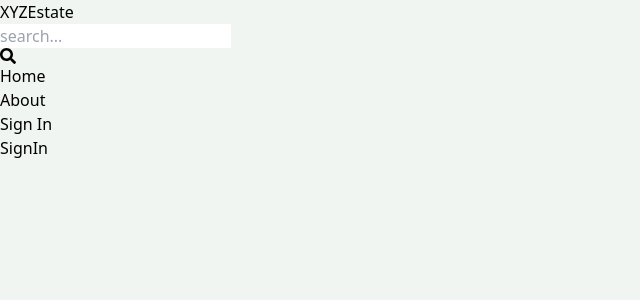
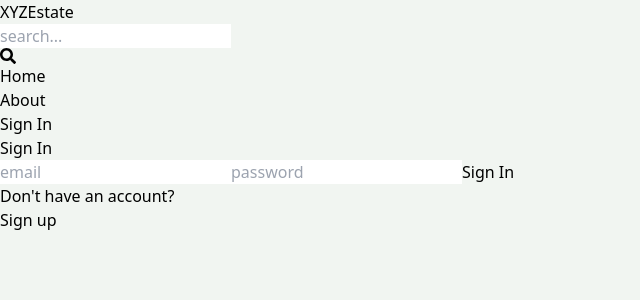
Before and after one commit to SapnaKumawat/MERN-Estate, a React (Vite) app in the folder client/: page /signin in a window 1280 px wide. Shown: the top 300 px of the page, without its empty margins (0-640 px from the left). Built offline with nearby package versions, Linux system fonts and the light colour scheme.

Commit message:
Completed SignIn page functionality

```diff
--- a/client/src/Pages/SignIn.jsx
+++ b/client/src/Pages/SignIn.jsx
@@ -1,9 +1,76 @@
-import React from 'react'
+import React, { useState } from "react";
+import { Link, useNavigate } from "react-router-dom";
 
 export default function SignIn() {
+  const [formData, setFormData] = useState({});
+  const [error, setError] = useState(null);
+  const [loading, setLoading] = useState(false);
+  const navigate = useNavigate();
+  const handleChange = (e) => {
+    setFormData({
+      ...formData,
+      [e.target.id]: e.target.value,
+    });
+  };
+
+  const handleSubmit = async (e) => {
+    e.preventDefault();
+    try {
+      setLoading(true);
+      const res = await fetch("/api/auth/signin", {
+        method: "POST",
+        headers: {
+          "Content-Type": "application/json",
+        },
+        body: JSON.stringify(formData),
+      });
+      const data = await res.json();
+      console.log(data);
+      if (data.success === false) {
+        setLoading(false);
+        setError(data.message);
+        return;
+      }
+      setLoading(false);
+      setError(null);
+      navigate('/');
+    } catch (error) {
+      setLoading(false);
+      setError(error.message);
+    }
+  };
   return (
-    <div className="text-3xl font-bold underline text-red-500">
-        SignIn
+    <div className="p-3 max-w-lg mx-auto">
+      <h1 className="text-3xl text-center font-semibold my-7">Sign In</h1>
+      <form onSubmit={handleSubmit} className="flex  flex-col gap-4">
+        <input
+          type="email"
+          placeholder="email"
+          className="border p-3 rounded-lg"
+          id="email"
+          onChange={handleChange}
+        />
+        <input
+          type="password"
+          placeholder="password"
+          className="border p-3 rounded-lg"
+          id="password"
+          onChange={handleChange}
+        />
+        <button
+          disabled={loading}
+          className="bg-slate-700 text-white p-3 rounded-lg uppercase hover:opacity-95 disabled:opacity-80"
+        >
+          {loading ? "Loading...." : "Sign In"}
+        </button>
+      </form>
+      <div className="flex gap-2 mt-2">
+        <p> Don't have an account?</p>
+        <Link to={"/signup"}>
+          <span className="text-blue-700">Sign up</span>
+        </Link>
+      </div>
+      {error && <p className="text-red-500 mt-5">{error}</p>}
     </div>
-  )
+  );
 }
--- a/client/src/Pages/SignUp.jsx
+++ b/client/src/Pages/SignUp.jsx
@@ -12,6 +12,7 @@
       [e.target.id]: e.target.value,
     });
   };
+
   const handleSubmit = async (e) => {
     e.preventDefault();
     try {
```
